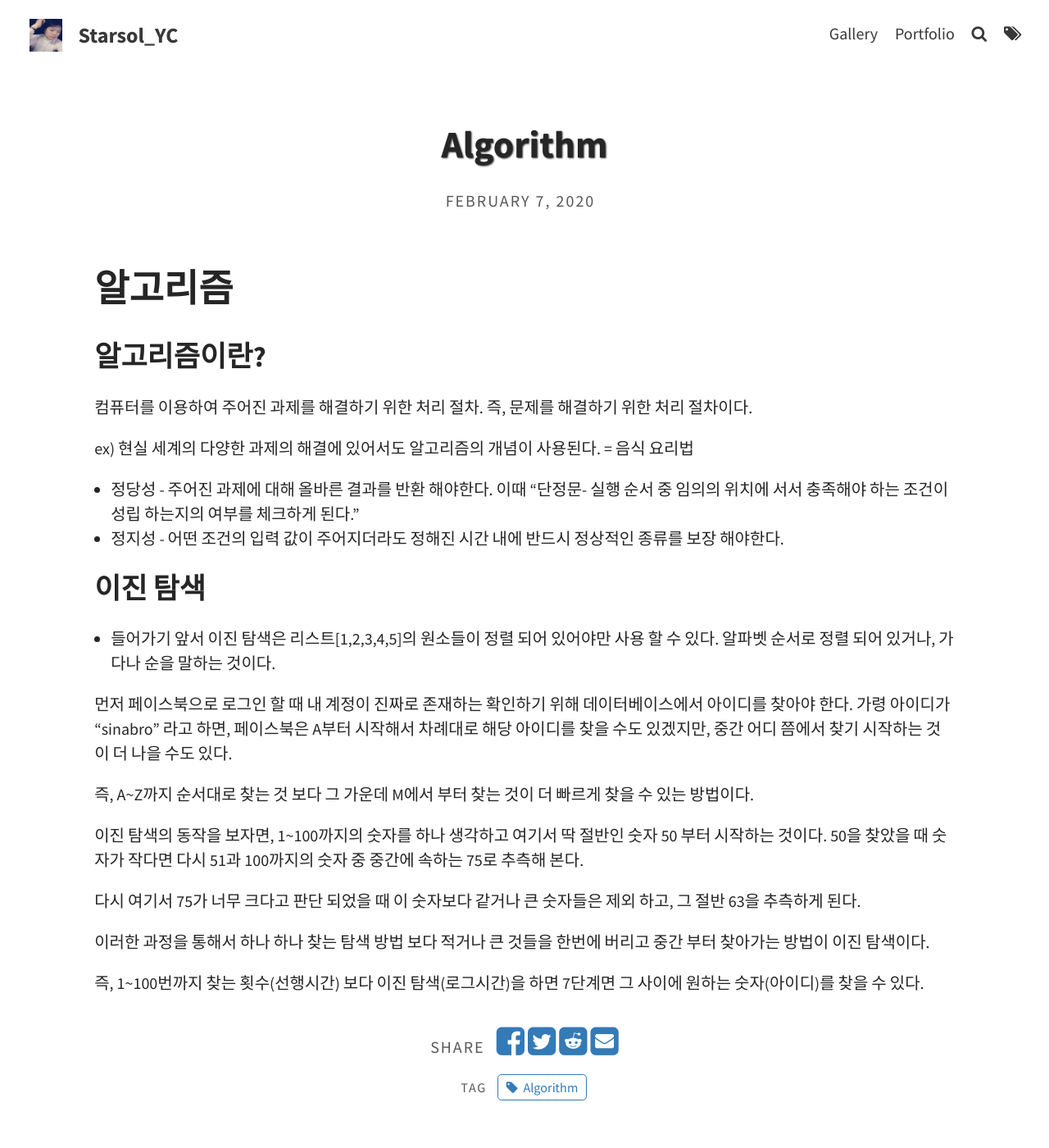
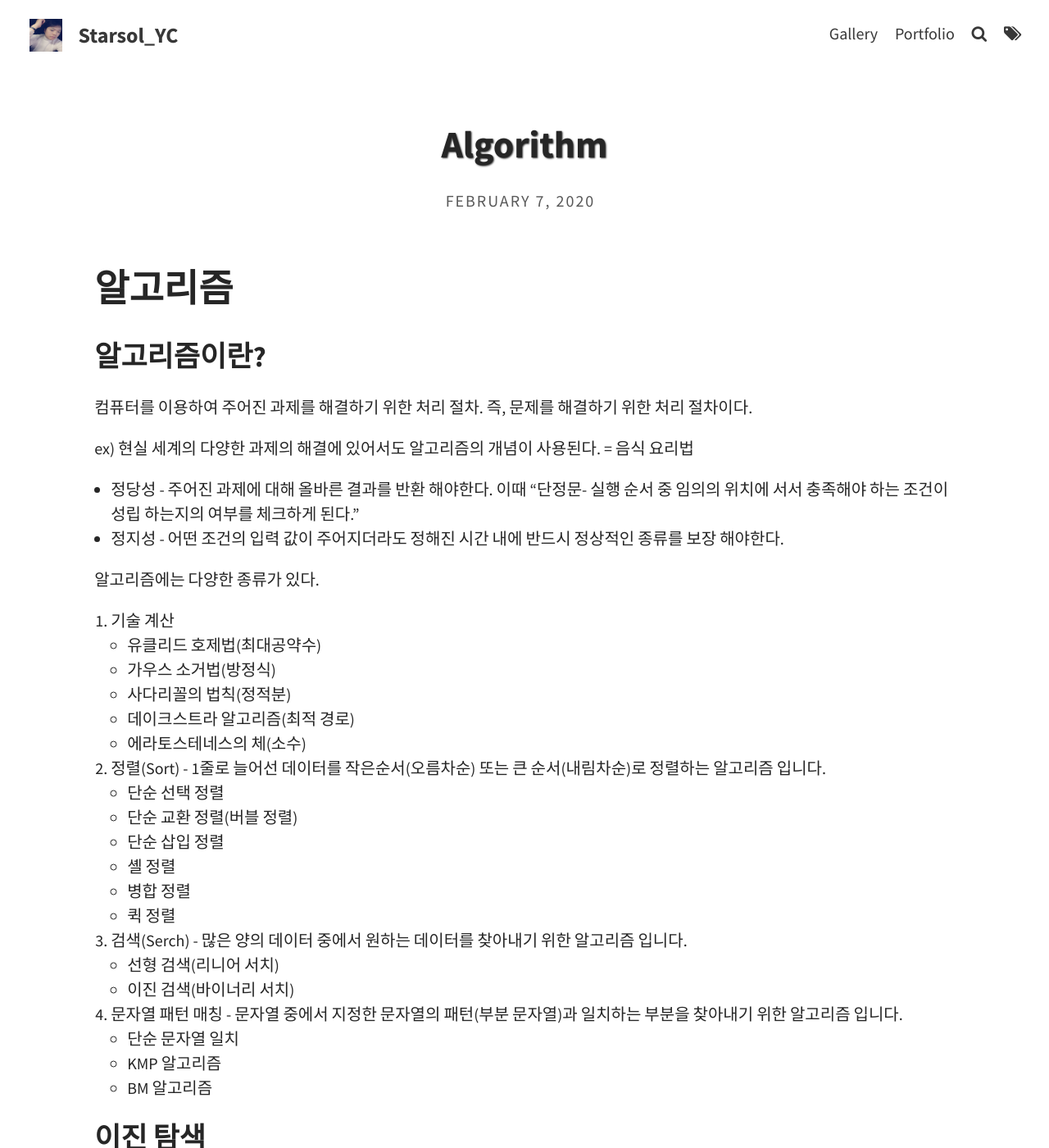
Before and after one commit to starsol89/starsol89.github.io, a Jekyll site: the page built from _posts/2020-02-07-Algorithm.md, in a window 1280 px wide and 1400 px high. Shown: the whole window at 82% size. Built offline with Jekyll 4.4.1, drawn with Linux system fonts in a browser that asks for light colours.

Commit message:
Algorithm 정의에 대해서 좀 더 부연 설명

```diff
--- a/_posts/2020-02-07-Algorithm.md
+++ b/_posts/2020-02-07-Algorithm.md
@@ -16,6 +16,36 @@ ex) 현실 세계의 다양한 과제의 해결에 있어서도 알고리즘의
 
 - 정지성 - 어떤 조건의 입력 값이 주어지더라도 정해진 시간 내에 반드시 정상적인 종류를 보장 해야한다.
 
+알고리즘에는 다양한 종류가 있다.
+
+1. 기술 계산
+
+   - 유클리드 호제법(최대공약수)
+   - 가우스 소거법(방정식)
+   - 사다리꼴의 법칙(정적분)
+   - 데이크스트라 알고리즘(최적 경로)
+   - 에라토스테네스의 체(소수)
+
+2. 정렬(Sort) - 1줄로 늘어선 데이터를 작은순서(오름차순) 또는 큰 순서(내림차순)로 정렬하는 알고리즘 입니다.
+
+   - 단순 선택 정렬
+   - 단순 교환 정렬(버블 정렬)
+   - 단순 삽입 정렬
+   - 셸 정렬
+   - 병합 정렬
+   - 퀵 정렬
+
+3. 검색(Serch) - 많은 양의 데이터 중에서 원하는 데이터를 찾아내기 위한 알고리즘 입니다.
+
+   - 선형 검색(리니어 서치)
+   - 이진 검색(바이너리 서치)
+
+4. 문자열 패턴 매칭 - 문자열 중에서 지정한 문자열의 패턴(부분 문자열)과 일치하는 부분을 찾아내기 위한 알고리즘 입니다.
+
+   - 단순 문자열 일치
+   - KMP 알고리즘
+   - BM 알고리즘
+
 ## 이진 탐색
 
 - 들어가기 앞서 이진 탐색은 리스트[1,2,3,4,5]의 원소들이 정렬 되어 있어야만 사용 할 수 있다. 알파벳 순서로 정렬 되어 있거나, 가다나 순을 말하는 것이다.
```
